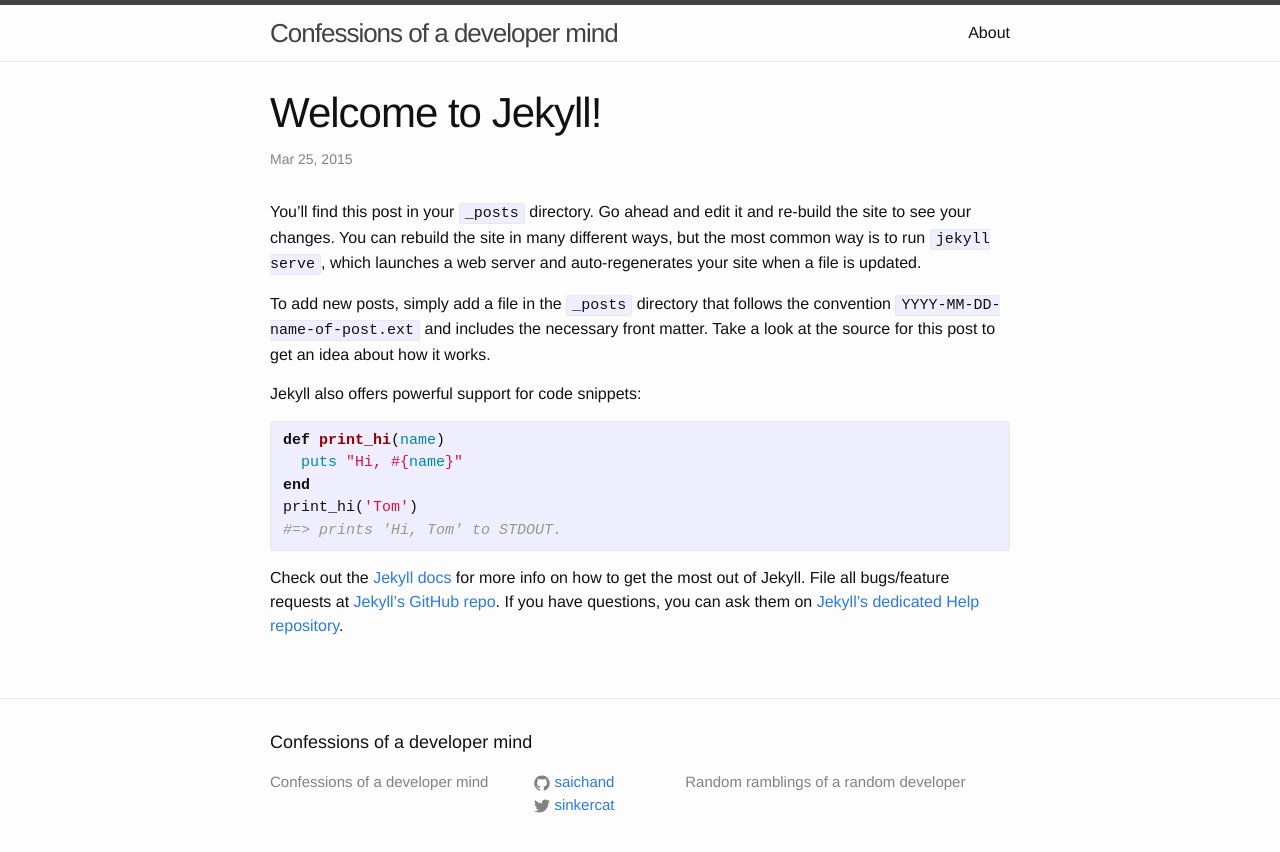
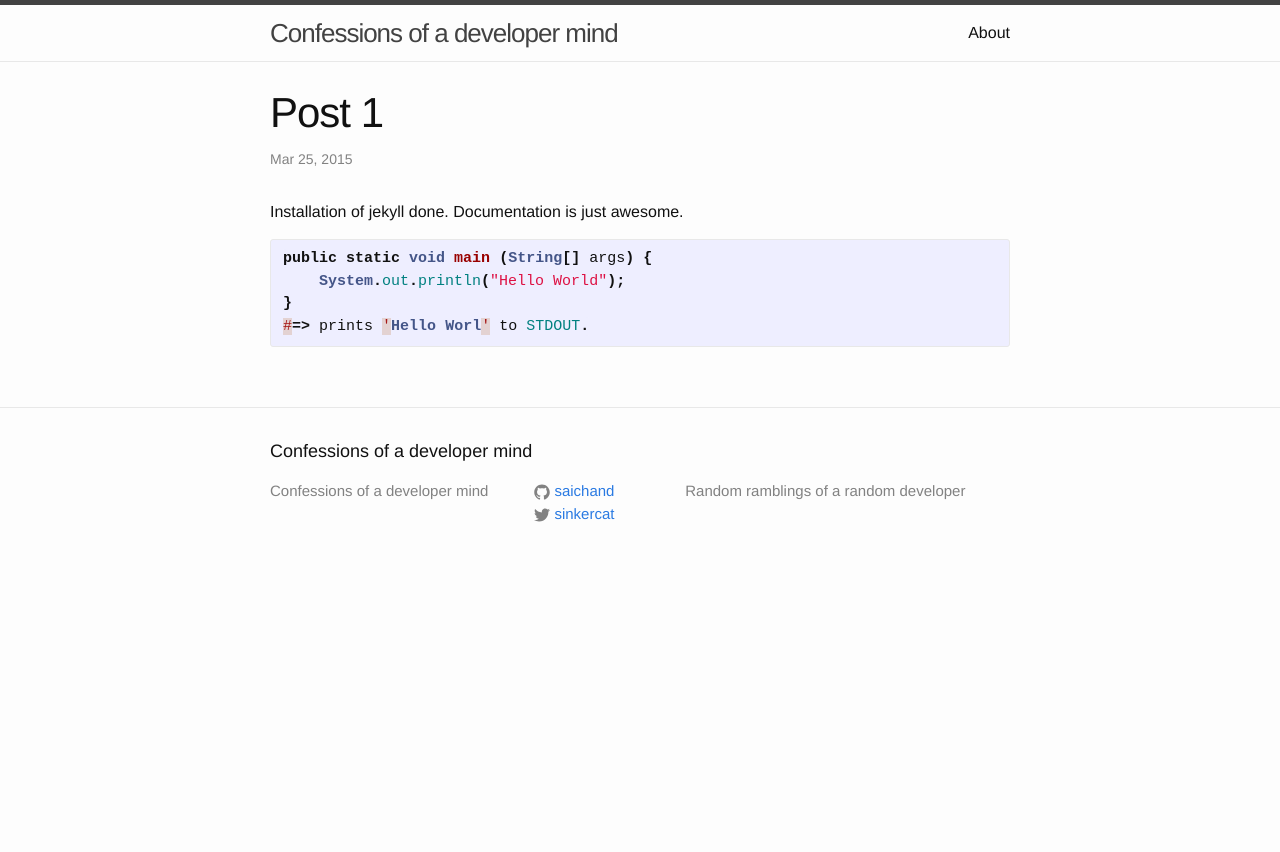
Before and after one commit to saichand/saichand.github.io, a Jekyll site: the page built from _posts/2015-03-25-welcome-to-jekyll.markdown, in a window 1280 px wide. Shown: the top 852 px of the page. Built offline with Jekyll 4.4.1, drawn with Linux system fonts in a browser that asks for light colours.

Commit message:
edited first post

```diff
--- a/_posts/2015-03-25-welcome-to-jekyll.markdown
+++ b/_posts/2015-03-25-welcome-to-jekyll.markdown
@@ -1,25 +1,14 @@
 ---
 layout: post
-title:  "Welcome to Jekyll!"
+title:  "Post 1"
 date:   2015-03-25 16:05:17
-categories: jekyll update
+categories: jekyll github
 ---
-You’ll find this post in your `_posts` directory. Go ahead and edit it and re-build the site to see your changes. You can rebuild the site in many different ways, but the most common way is to run `jekyll serve`, which launches a web server and auto-regenerates your site when a file is updated.
+Installation of jekyll done. Documentation is just awesome.
 
-To add new posts, simply add a file in the `_posts` directory that follows the convention `YYYY-MM-DD-name-of-post.ext` and includes the necessary front matter. Take a look at the source for this post to get an idea about how it works.
-
-Jekyll also offers powerful support for code snippets:
-
-{% highlight ruby %}
-def print_hi(name)
-  puts "Hi, #{name}"
-end
-print_hi('Tom')
-#=> prints 'Hi, Tom' to STDOUT.
+{% highlight java %}
+public static void main (String[] args) {
+    System.out.println("Hello World");
+}
+#=> prints 'Hello Worl' to STDOUT.
 {% endhighlight %}
-
-Check out the [Jekyll docs][jekyll] for more info on how to get the most out of Jekyll. File all bugs/feature requests at [Jekyll’s GitHub repo][jekyll-gh]. If you have questions, you can ask them on [Jekyll’s dedicated Help repository][jekyll-help].
-
-[jekyll]:      http://jekyllrb.com
-[jekyll-gh]:   https://github.com/jekyll/jekyll
-[jekyll-help]: https://github.com/jekyll/jekyll-help
```
